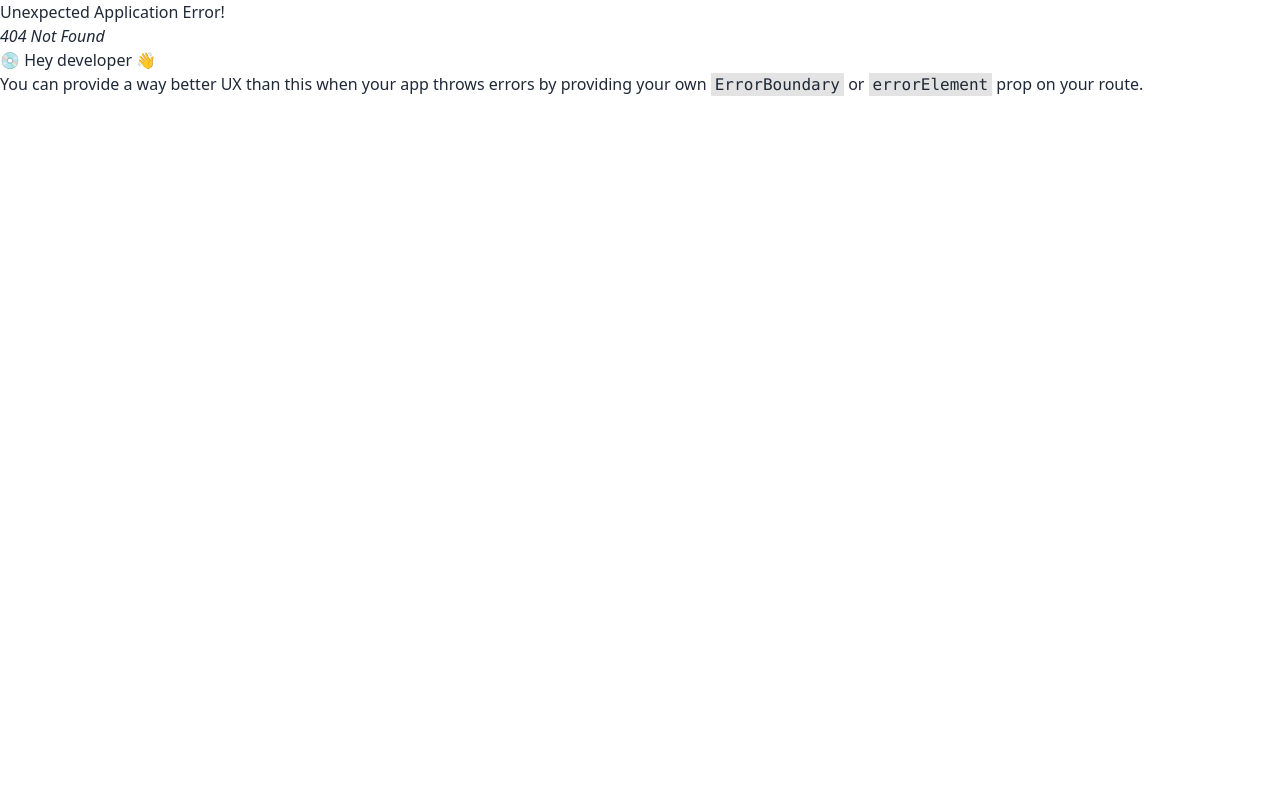
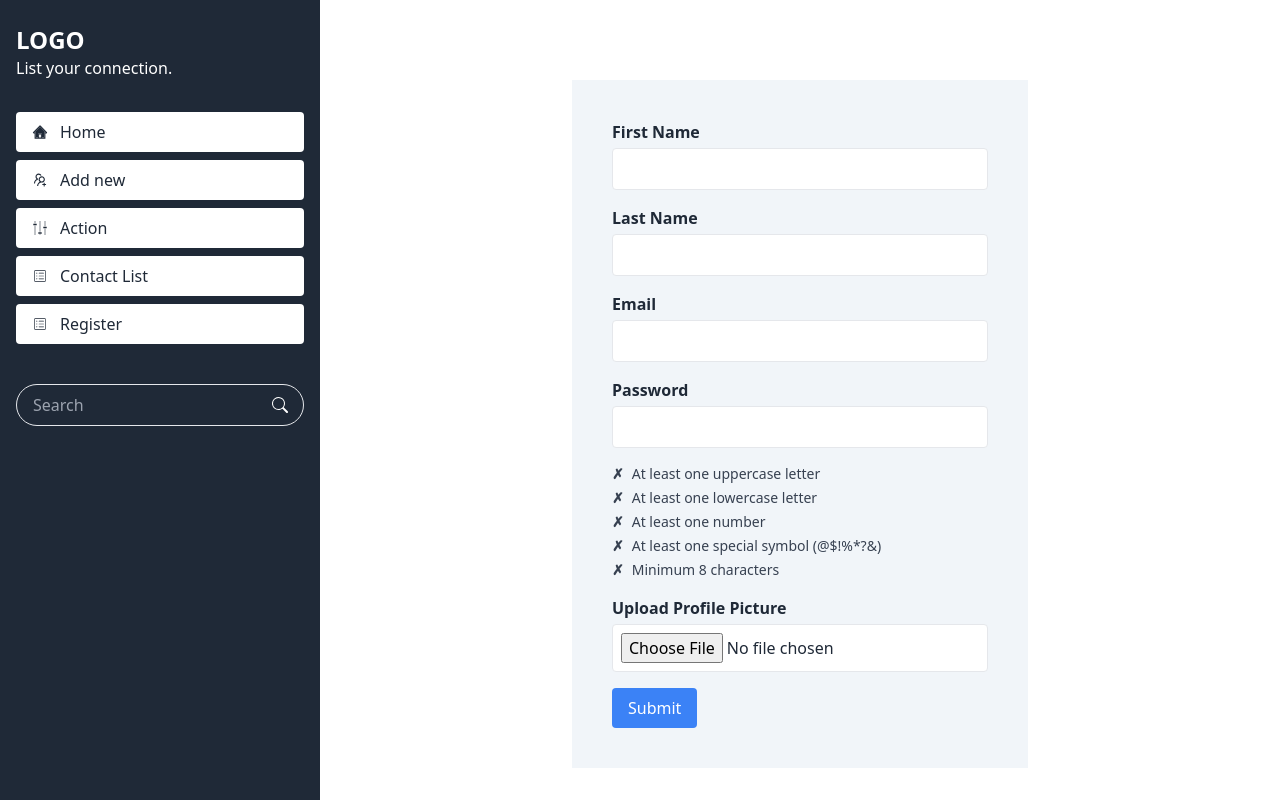
Before and after one commit to Ubaidullah-Hasan/contact-management, a React (Vite) app: page /register in a window 1280 px wide. Before the commit this address had no page. Built offline with nearby package versions, Linux system fonts and the light colour scheme; no server answers.

Commit message:
password verification register page

```diff
--- a/package.json
+++ b/package.json
@@ -12,6 +12,7 @@
   "dependencies": {
     "@tanstack/react-query": "^4.32.6",
     "axios": "^1.4.0",
+    "firebase": "^10.2.0",
     "localforage": "^1.10.0",
     "match-sorter": "^6.3.1",
     "react": "^18.2.0",
--- a/src/AuthProvider.jsx/AuthProvider.jsx
+++ b/src/AuthProvider.jsx/AuthProvider.jsx
@@ -1,4 +1,7 @@
 import React, { createContext, useState } from 'react';
+import { app } from '../firebase';
+import { createUserWithEmailAndPassword, getAuth } from "firebase/auth";
+
 
 export const AuthContext = createContext(null);
 
@@ -6,9 +9,15 @@ const AuthProvider = ({ children }) => {
     const [user, setUser] = useState('');
     const [loading, setLoading] = useState(true);
 
+    const auth = getAuth(app);
+
+    const createUserByEmail = (email, password) => {
+        return createUserWithEmailAndPassword(auth, email, password);
+    }
+
 
     const authInfo = {
-
+        createUserByEmail,
     }
 
     return (
--- a/src/Conponents/LeftSideBar.jsx
+++ b/src/Conponents/LeftSideBar.jsx
@@ -63,6 +63,7 @@ const LeftSideBar = ({ setSidebar }) => {
                 <li><Link onClick={() => setSidebar(false)} to={"/addnew"} className='flex items-center gap-3 bg-base-100 hover:bg-base-100/80 duration-100 text-base-content py-2 px-4 rounded'><AiOutlineUsergroupAdd /> Add new</Link></li>
                 <li><Link onClick={() => setSidebar(false)} to={"action"} className='flex items-center gap-3 bg-base-100 hover:bg-base-100/80 duration-100 text-base-content py-2 px-4 rounded'><GiSettingsKnobs /> Action</Link></li>
                 <li><Link onClick={() => setSidebar(false)} to={"/contactList"} className='flex items-center gap-3 bg-base-100 hover:bg-base-100/80 duration-100 text-base-content py-2 px-4 rounded'><CiViewList /> Contact List</Link></li>
+                <li><Link onClick={() => setSidebar(false)} to={"/register"} className='flex items-center gap-3 bg-base-100 hover:bg-base-100/80 duration-100 text-base-content py-2 px-4 rounded'><CiViewList /> Register</Link></li>
             </ul>
 
             {/* search field */}
--- a/src/Pages/User/Login.jsx
+++ b/src/Pages/User/Login.jsx
@@ -1,9 +1,46 @@
 import React from 'react';
+import { useForm } from "react-hook-form";
 
 const Login = () => {
+    const { register, handleSubmit, formState: { errors } } = useForm();
+    const onSubmit = data => console.log(data);
+
     return (
-        <div>
+        <div className='flex items-center justify-center h-screen'>
+            <form onSubmit={handleSubmit(onSubmit)} className='bg-red-500 w-full lg:w-1/2 p-10'>
+                <div className="mb-4">
+                    <label htmlFor="email" className="block text-white font-bold mb-1">Email</label>
+                    <input
+                        type="email"
+                        {...register("email", {
+                            required: true,
+                            pattern: /^[a-zA-Z0-9._%+-]+@[a-zA-Z0-9.-]+\.[a-zA-Z]{2,}$/i,
+                        })}
+                        className="w-full p-2 border rounded focus:outline-none focus:ring"
+                    />
+                    {errors.email && (
+                        <p className="text-red-500 mt-2">Invalid email address.</p>
+                    )}
+                </div>
 
+                <div className="mb-4">
+                    <label htmlFor="password" className="block text-white font-bold mb-1">Password</label>
+                    <input
+                        type="password"
+                        {...register("password", {
+                            required: true,
+                        })}
+                        className="w-full p-2 border rounded focus:outline-none focus:ring"
+                    />
+                </div>
+
+                <button
+                    type="submit"
+                    className="bg-blue-500 text-white py-2 px-4 rounded hover:bg-blue-600 focus:outline-none focus:ring"
+                >
+                    Submit
+                </button>
+            </form>
         </div>
     );
 };
--- /dev/null
+++ b/src/Pages/User/PasswordValidationForm.jsx
@@ -0,0 +1,79 @@
+import React, { useState, forwardRef } from 'react';
+
+function PasswordValidationForm({ errors, passwordField }) {
+    const [passwordChecklist, setPasswordChecklist] = useState({
+        uppercase: false,
+        lowercase: false,
+        number: false,
+        symbol: false,
+        length: false,
+    });
+
+    const handlePasswordChange = (event) => {
+        const password = event.target.value;
+        const updatedChecklist = {
+            uppercase: /[A-Z]/.test(password),
+            lowercase: /[a-z]/.test(password),
+            number: /[0-9]/.test(password),
+            symbol: /[@$!%*?&]/.test(password),
+            length: password.length >= 8,
+        };
+        setPasswordChecklist(updatedChecklist);
+        // console.log(updatedChecklist)
+    };
+
+    return (
+        <div>
+            <div className="mb-4">
+                <input
+                    type="password"
+                    onChange={(e) => {
+                        passwordField.onChange(e); // Update the value in the field
+                        handlePasswordChange(e); // Handle password validation
+                    }}
+                    className={`w-full p-2 border ${errors ? "border-red-500" : ""} rounded focus:outline-none focus:ring`}
+                    value={passwordField.value}
+                />
+            </div>
+            <div className="flex flex-col space-y-1 mb-4 text-sm text-gray-700 font-extralight">
+                <ChecklistItem
+                    label="At least one uppercase letter"
+                    checked={passwordChecklist.uppercase}
+                />
+                <ChecklistItem
+                    label="At least one lowercase letter"
+                    checked={passwordChecklist.lowercase}
+                />
+                <ChecklistItem
+                    label="At least one number"
+                    checked={passwordChecklist.number}
+                />
+                <ChecklistItem
+                    label="At least one special symbol (@$!%*?&)"
+                    checked={passwordChecklist.symbol}
+                />
+                <ChecklistItem
+                    label="Minimum 8 characters"
+                    checked={passwordChecklist.length}
+                />
+            </div>
+        </div>
+    );
+}
+
+function ChecklistItem({ label, checked }) {
+    // console.log(checked)
+    return (
+        <div className="flex items-center">
+            <span
+                className={`mr-2 font-semibold ${checked ? "text-green-600" : "text-gray-700"
+                    }`}
+            >
+                {checked ? "✓" : "✗"}
+            </span>
+            <p>{label}</p>
+        </div>
+    );
+}
+
+export default PasswordValidationForm;
--- a/src/Pages/User/Register.jsx
+++ b/src/Pages/User/Register.jsx
@@ -1,11 +1,99 @@
-import React from 'react';
+import React, { useContext, useState } from 'react';
+import { useForm, Controller } from "react-hook-form";
+import { AuthContext } from '../../AuthProvider.jsx/AuthProvider';
+import PasswordValidationForm from './PasswordValidationForm';
 
 const Register = () => {
+    const { createUserByEmail } = useContext(AuthContext);
+
+    const { register, handleSubmit, control, formState: { errors } } = useForm();
+    const onSubmit = data => {
+        console.log(data);
+    };
+
+
     return (
-        <div>
+        <div className='flex items-center justify-center lg:min-h-screen my-5 lg:my-6'>
+            <form onSubmit={handleSubmit(onSubmit)} className='bg-slate-100 text-balck w-full lg:w-1/2 p-10'>
+                <div className="mb-4">
+                    <label htmlFor="first-name" className="block font-bold mb-1">First Name</label>
+                    <input
+                        type="text"
+                        {...register("firstName", { required: true, maxLength: 25 })}
+                        className={`${errors.firstName && 'border-red-500'} w-full p-2 border rounded focus:outline-none focus:ring`}
+                    />
+                </div>
+                <div className="mb-4">
+                    <label htmlFor="last-name" className="block font-bold mb-1">Last Name</label>
+                    <input
+                        type="text"
+                        {...register("lastName")}
+                        className="w-full p-2 border rounded focus:outline-none focus:ring"
+                    />
+                </div>
 
+                <div className="mb-4">
+                    <label htmlFor="email" className="block font-bold mb-1">Email</label>
+                    <input
+                        type="email"
+                        {...register("email", {
+                            required: true,
+                            pattern: /^[a-zA-Z0-9._%+-]+@[a-zA-Z0-9.-]+\.[a-zA-Z]{2,}$/i,
+                        })}
+                        className={`${errors?.email && 'border-red-500'} w-full p-2 border rounded focus:outline-none focus:ring`}
+                    />
+                    {errors.email && (
+                        <p className="text-red-500 mt-2">Invalid email address.</p>
+                    )}
+
+                </div>
+
+
+                <div className="mb-4">
+                    <label htmlFor="password" className="block font-bold mb-1">Password</label>
+                    <Controller
+                        name="password"
+                        control={control}
+                        rules={{ required: true }}
+                        {...register("password", {
+                            required: true,
+                            pattern: /^(?=.*[a-z])(?=.*[A-Z])(?=.*\d)(?=.*[@$!%*?&])[A-Za-z\d@$!%*?&]{8,}$/,
+                        })}
+                        render={({ field }) => (
+                            <PasswordValidationForm errors={errors.password} passwordField={field} />
+                        )}
+                    />
+                </div>
+
+                <div className="mb-4">
+                    <label htmlFor="file" className="block font-bold mb-1">Upload Profile Picture</label>
+                    <input
+                        type="file"
+                        accept=".jpg, .jpeg, .png"
+                        {...register("file")}
+
+                        className="w-full p-2 border rounded focus:outline-none focus:ring bg-white"
+                    />
+                </div>
+
+                <button
+                    type="submit"
+                    className="bg-blue-500 text-white py-2 px-4 rounded hover:bg-blue-600 focus:outline-none focus:ring"
+                >
+                    Submit
+                </button>
+            </form>
         </div>
+
     );
 };
 
 export default Register;
+
+// {
+//     validate: (value) => {
+//         const allowedExtensions = ["jpg", "jpeg", "png"];
+//         const extension = value[0]?.name.split(".").pop();
+//         return allowedExtensions.includes(extension);
+//     },
+//                         }
--- /dev/null
+++ b/src/firebase.js
@@ -0,0 +1,18 @@
+// Import the functions you need from the SDKs you need
+import { initializeApp } from "firebase/app";
+// TODO: Add SDKs for Firebase products that you want to use
+// https://firebase.google.com/docs/web/setup#available-libraries
+
+// Your web app's Firebase configuration
+const firebaseConfig = {
+    apiKey: import.meta.env.VITE_APIKEY,
+    authDomain: import.meta.env.VITE_AUTHDOMAIN,
+    projectId: import.meta.env.VITE_PROJECTID,
+    storageBucket: import.meta.env.VITE_STORAGEBUCKET,
+    messagingSenderId: import.meta.env.VITE_MESSAGINGSENDERID,
+    appId: import.meta.env.VITE_APPID,
+};
+// console.log(import.meta.env.VITE_APIKEY);
+
+// Initialize Firebase
+export const app = initializeApp(firebaseConfig);
```
Also changed, not shown: src/main.jsx (+11 -0 lines), 1 other file (tests, documents, lock files or other folders).
